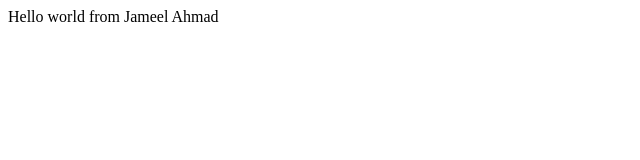
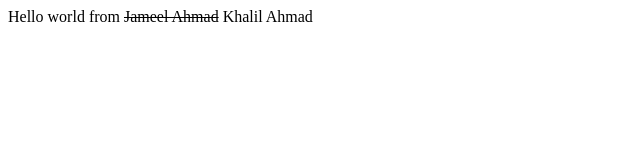
Before and after one commit to Jameelmanzoor/bootcamp2020-class1, a plain HTML site: page index.html in a window 1280 px wide. Shown: the whole page, without its empty margins (0-640 px from the left). Drawn offline with Linux system fonts and the light colour scheme.

Commit message:
change in hello world line
I updated hello world line, Hello world from Khalil Ahmad

```diff
--- a/index.html
+++ b/index.html
@@ -6,6 +6,6 @@
     <title>First Example Bootcamp 2020</title>
 </head>
 <body>
-    <div>Hello world from Jameel Ahmad </div>
+    <div>Hello world from <s>Jameel Ahmad</s> Khalil Ahmad</div>
 </body>
 </html>
```
